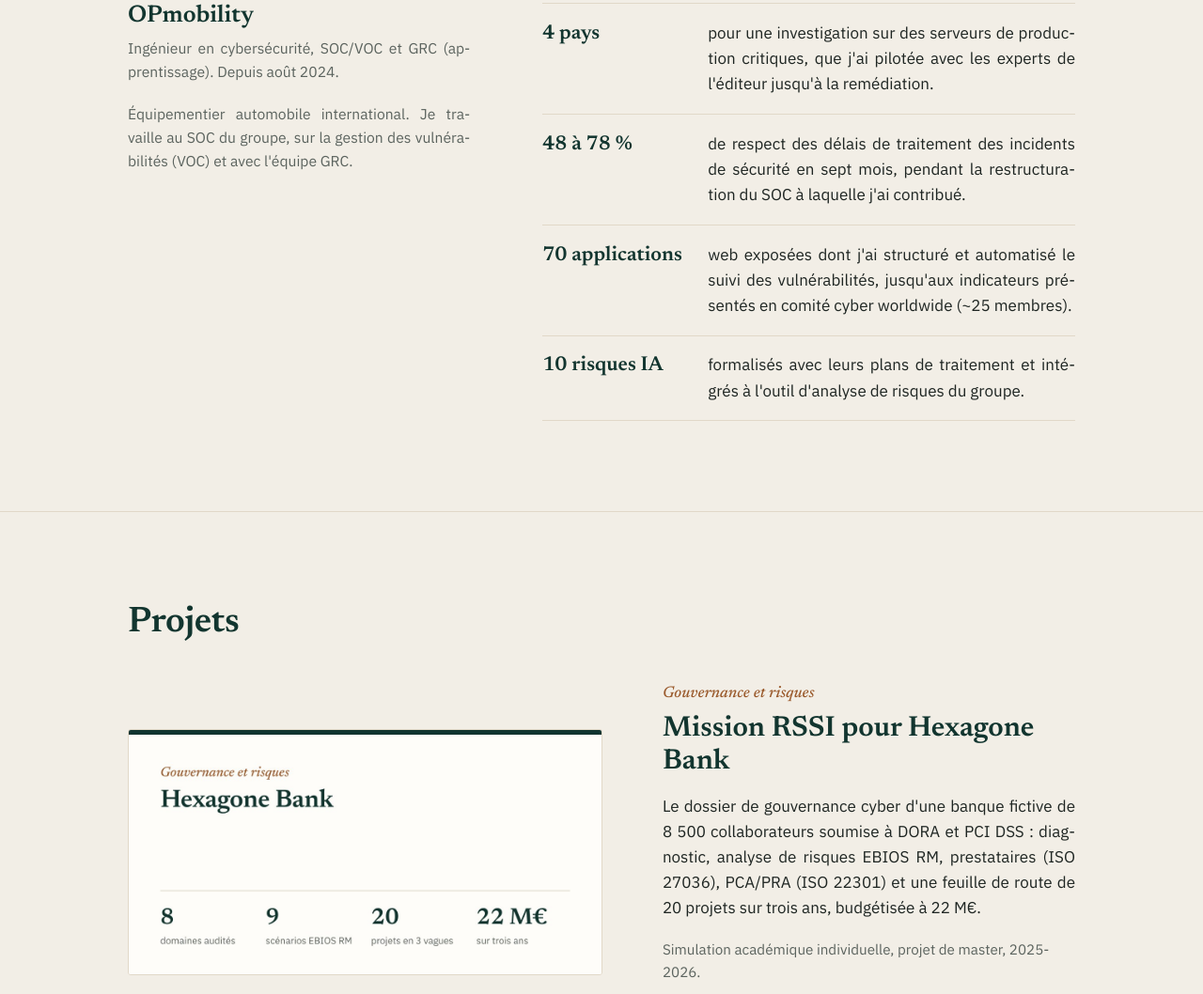
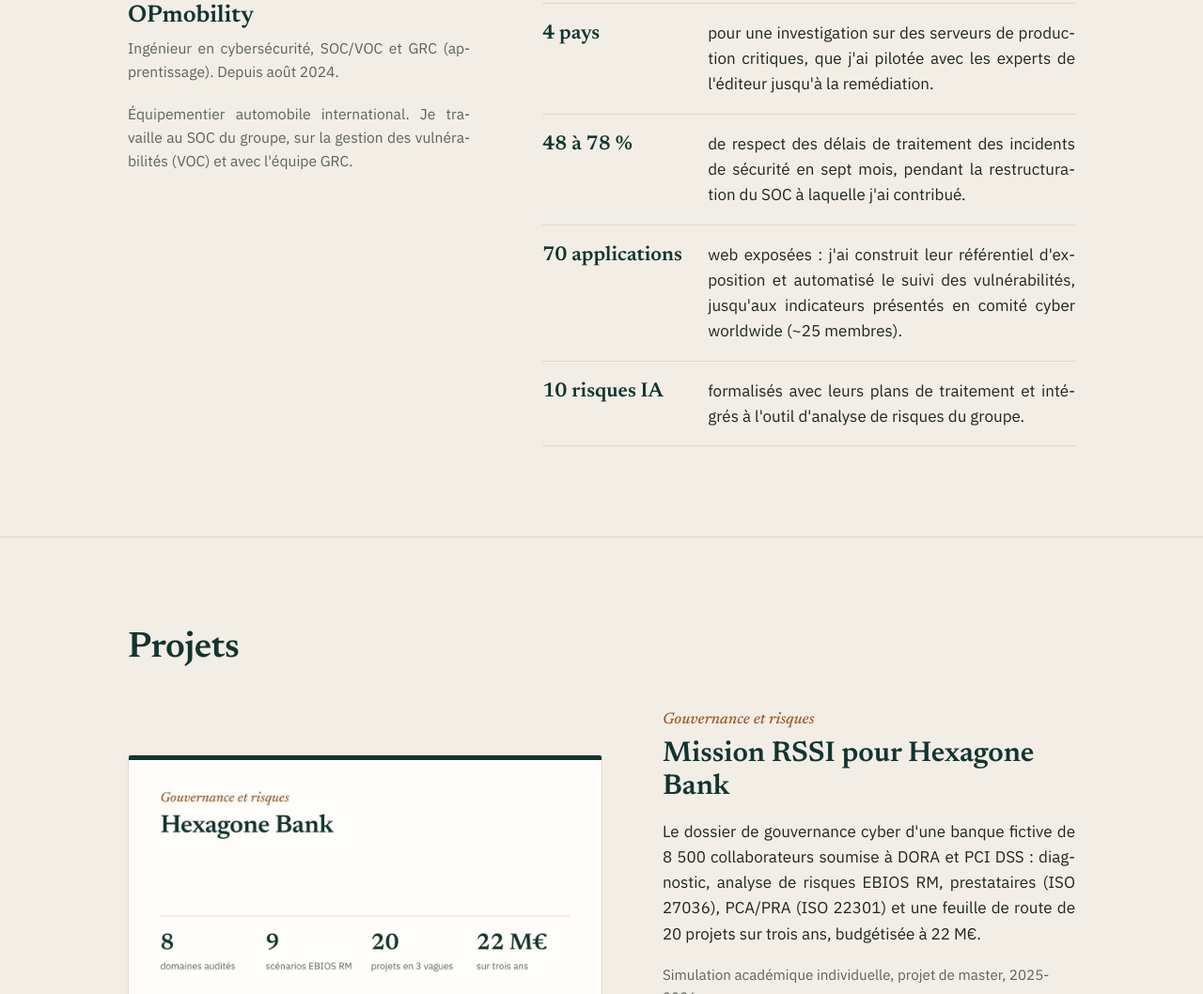
Before and after one commit to Yamga-wilfried/portfolio, a plain HTML site: page index.html in a window 1280 px wide. Shown: the part 1894-2952 px from the top of the page at 94% size. Drawn offline with Linux system fonts and the light colour scheme.

Commit message:
AppSec : référentiel d'exposition des 70 applications web
Co-Authored-By: Claude Opus 5.5 <noreply@anthropic.com>
Claude-Session: https://claude.ai/code/session_01MoH5GAoNFgKRrBqba2B4R8

```diff
--- a/index.html
+++ b/index.html
@@ -145,7 +145,7 @@
             <ul class="facts">
               <li><span class="figure">4 pays</span><p>pour une investigation sur des serveurs de production critiques, que j'ai pilotée avec les experts de l'éditeur jusqu'à la remédiation.</p></li>
               <li><span class="figure">48 à 78 %</span><p>de respect des délais de traitement des incidents de sécurité en sept mois, pendant la restructuration du SOC à laquelle j'ai contribué.</p></li>
-              <li><span class="figure">70 applications</span><p>web exposées dont j'ai structuré et automatisé le suivi des vulnérabilités, jusqu'aux indicateurs présentés en comité cyber worldwide (~25 membres).</p></li>
+              <li><span class="figure">70 applications</span><p>web exposées : j'ai construit leur référentiel d'exposition et automatisé le suivi des vulnérabilités, jusqu'aux indicateurs présentés en comité cyber worldwide (~25 membres).</p></li>
               <li><span class="figure">10 risques IA</span><p>formalisés avec leurs plans de traitement et intégrés à l'outil d'analyse de risques du groupe.</p></li>
             </ul>
           </div>
```
